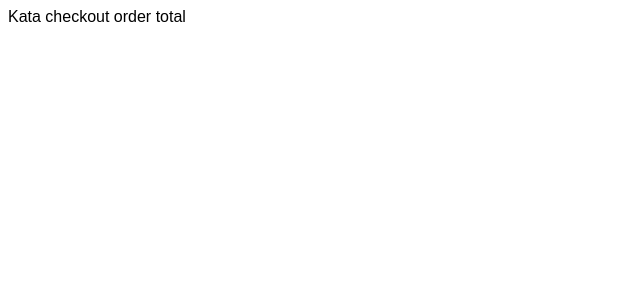
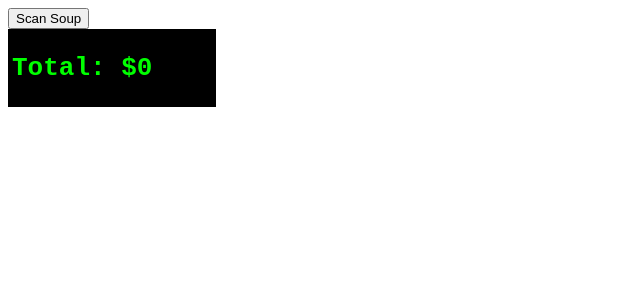
Before and after one commit to solidsnail/kata-checkout-order-total, a React (Vite) app: page / in a window 1280 px wide. Shown: the top 300 px of the page, without its empty margins (0-640 px from the left). Built offline with nearby package versions, Linux system fonts and the light colour scheme.

Commit message:
feat(usecase-1): Accept a scanned item [fail]

```diff
--- a/src/application.tsx
+++ b/src/application.tsx
@@ -1,5 +1,32 @@
+import { useEffect, useRef } from "react";
+import { Checkout } from "./checkout";
+
 function App() {
-  return <div>Kata checkout order total</div>;
+  const checkout = useRef<Checkout>(null);
+  const setup = () => {
+    if (!checkout.current) {
+      throw new Error("Checkout is not ready");
+    }
+    checkout.current.setPrice("soup", 1.89);
+  };
+  const scan = (item: string) => {
+    if (!checkout.current) {
+      throw new Error("Checkout is not ready");
+    }
+    checkout.current.scan(item);
+  };
+
+  useEffect(() => {
+    if (checkout.current) {
+      setup();
+    }
+  }, [checkout]);
+  return (
+    <div>
+      <button onClick={() => scan("soup")}>Scan Soup</button>
+      <Checkout ref={checkout} />
+    </div>
+  );
 }
 
 export default App;
--- /dev/null
+++ b/src/checkout.tsx
@@ -0,0 +1,85 @@
+import { Component } from "react";
+import type { TItem } from "./types";
+
+type Props = {
+  setup?: [];
+};
+
+type State = {
+  prices: Map<string, { price: number }>;
+  scanned: TItem[];
+  total: number;
+};
+
+export class Checkout extends Component<Props, State> {
+  constructor(props: Props) {
+    super(props);
+    this.state = {
+      prices: new Map(),
+      scanned: [],
+      total: 0,
+    };
+  }
+
+  setPrice = (name: string, price: number) => {
+    this.setState((prevState) => {
+      const prices = new Map(prevState.prices);
+      prices.set(name, { price });
+      return { prices };
+    });
+  };
+
+  scan = (name: string) => {
+    const item = this.state.prices.get(name);
+    if (!item) throw new Error(`No price set for ${name}`);
+    const price = item.price;
+    this.setState(
+      (prevState) => ({
+        scanned: [...prevState.scanned, { name, price }],
+      }),
+      this.calcTotal
+    );
+  };
+
+  calcTotal = () => {
+    const { scanned, prices } = this.state;
+    let total = 0;
+    const grouped: Record<string, TItem[]> = {};
+    scanned.forEach((item) => {
+      if (!grouped[item.name]) grouped[item.name] = [];
+      grouped[item.name].push(item);
+    });
+    for (const [name, items] of Object.entries(grouped)) {
+      const priceInfo = prices.get(name);
+      if (!priceInfo) continue;
+      const { price } = priceInfo;
+      total += this.calculateUnitTotal(items, price);
+    }
+    this.setState({ total: parseFloat(total.toFixed(2)) });
+  };
+
+  calculateUnitTotal = (items: TItem[], price: number): number => {
+    const count = items.length;
+    const total = count * price;
+    return total;
+  };
+
+  render() {
+    const { scanned, total } = this.state;
+    const last = scanned[scanned.length - 1];
+
+    return (
+      <div>
+        <code className="cash-register-screen">
+          {last && (
+            <div className="cash-register-screen-scanned">
+              <span>{last.name}</span>
+              <span>${last.price}</span>
+            </div>
+          )}
+          <span className="cash-register-screen-total">Total: ${total}</span>
+        </code>
+      </div>
+    );
+  }
+}
--- a/src/index.css
+++ b/src/index.css
@@ -1,3 +1,23 @@
 body {
   font-family: sans-serif;
 }
+
+.cash-register-screen {
+  font-size: 2em;
+  font-weight: bold;
+  color: lime;
+  background: black;
+  padding: 4px;
+  width: 200px;
+  height: 70px;
+  display: inline-flex;
+  flex-flow: column;
+  justify-content: space-around;
+  user-select: none;
+}
+
+.cash-register-screen-scanned {
+  display: flex;
+  justify-content: space-between;
+  font-size: 18px;
+}
--- a/src/types.ts
+++ b/src/types.ts
@@ -0,0 +1,5 @@
+export type TItem = {
+  name: string;
+  weight?: number;
+  price: number;
+};
```
Also changed, not shown: src/gherkin.txt (added), 1 other file (tests, documents, lock files or other folders).
